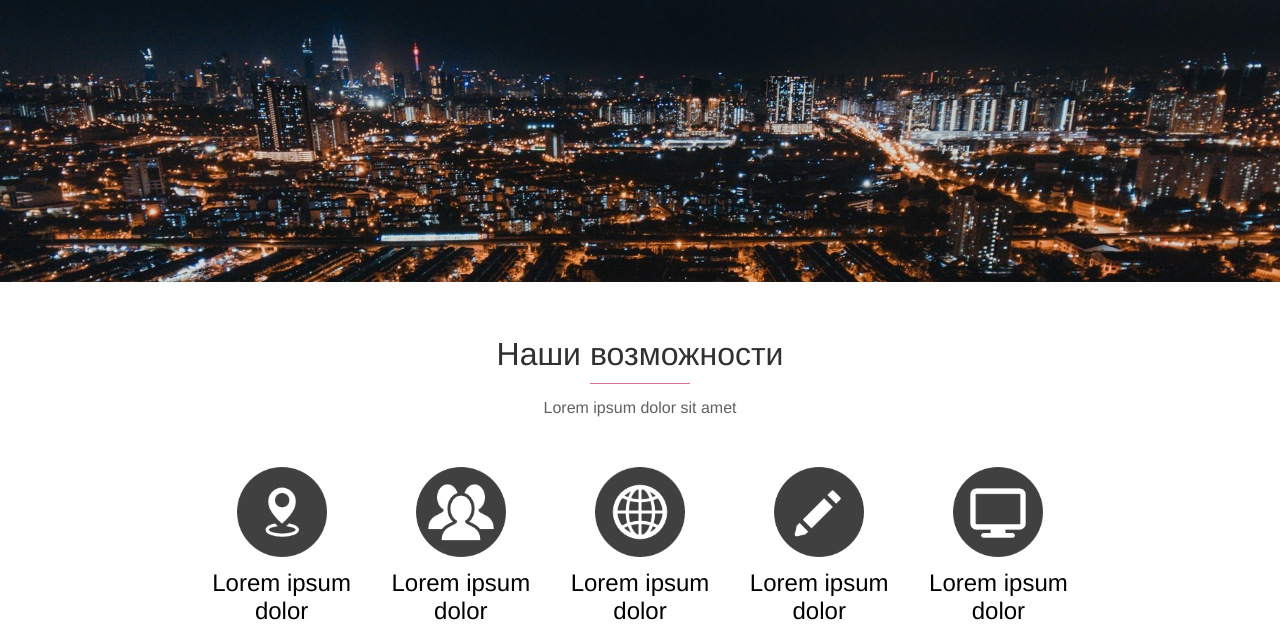
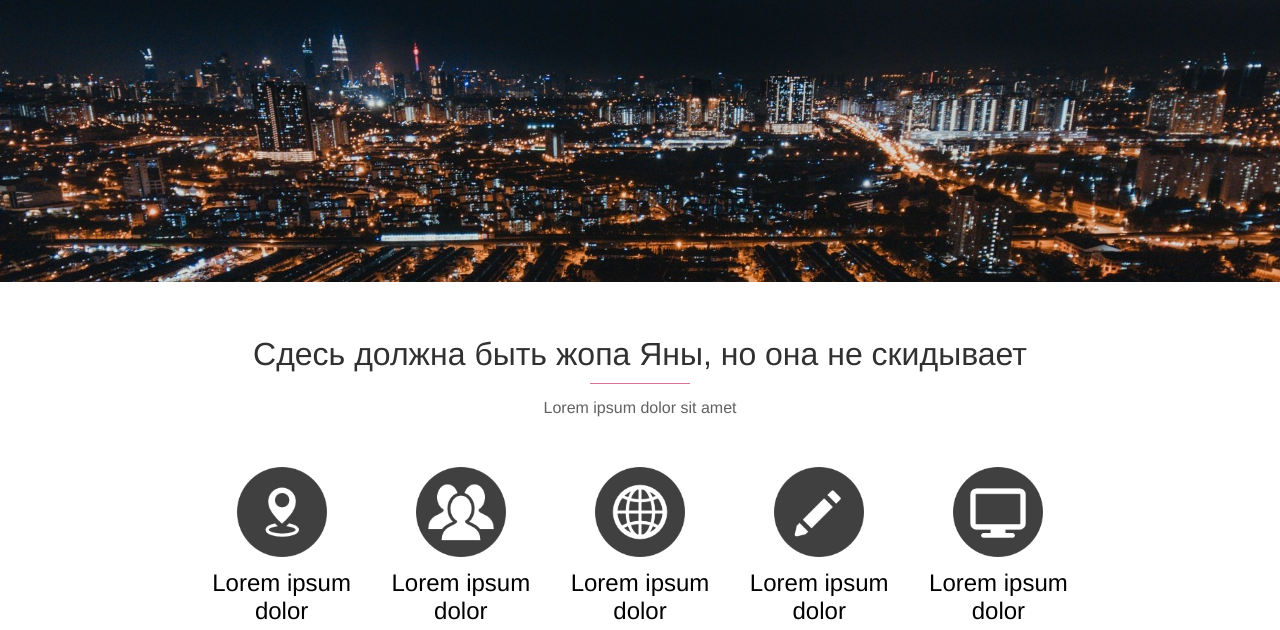
Before and after one commit to IvanOmen/Gagauz0, a plain HTML site: page index.html in a window 1280 px wide. Shown: the part 87-717 px from the top of the page. Drawn offline with nearby package versions, Linux system fonts and the light colour scheme.

Commit message:
Добавлена

```diff
--- a/index.html
+++ b/index.html
@@ -36,7 +36,7 @@
 				<img class="top-image" src="backgrounds/03.jpg" alt="Обложка сайта">
 			</section>
 			<section class="services" id="services">
-				<h1 class="main-title">Наши возможности</h1>
+				<h1 class="main-title">Сдесь должна быть жопа Яны, но она не скидывает</h1>
 				<div class="delimiter"></div>
 				<p class="main-title-description">Lorem ipsum dolor sit amet</p>
 				<!--Внешний вид-->
```
